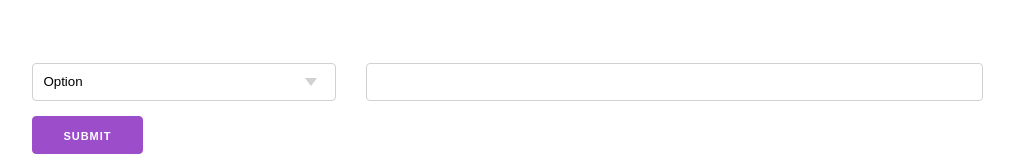
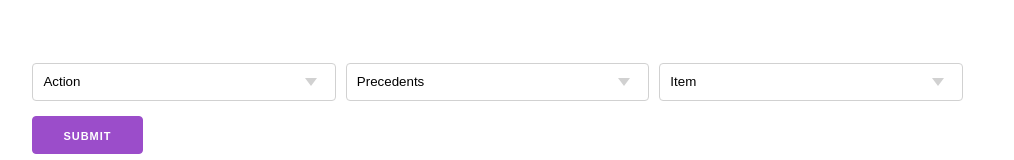
Before and after one commit to alliantce/insig, a React (Create React App) app in the folder client/: page /createstep in a window 1280 px wide. Shown: the top 160 px of the page, without its empty margins (102-1116 px from the left). Built offline with nearby package versions, Linux system fonts and the light colour scheme.

Commit message:
add missing fields to create step page

```diff
--- a/client/src/CreateStep.tsx
+++ b/client/src/CreateStep.tsx
@@ -6,50 +6,54 @@ import './createstep.scss';
 
 enum DOMNames {
     action = 'action',
-    description = 'description',
+    precedents = 'precedents',
+    item = 'item',
 }
 interface ICreateStep {
     action: string;
-    description: string;
+    precedents: string;
+    item: string;
 }
 class CreateStep extends Component<{}, ICreateStep> {
     constructor(props: any) {
         super(props);
         this.state = {
             action: 'default',
-            description: '',
+            precedents: 'default',
+            item: 'default',
         };
     }
 
     handleChange = (event: any) => {
         if (event.target.name === DOMNames.action) {
             this.setState({ action: event.target.value });
-        } else if (event.target.name === DOMNames.description) {
-            this.setState({ description: event.target.value });
+        } else if (event.target.name === DOMNames.precedents) {
+            this.setState({ precedents: event.target.value });
+        } else if (event.target.name === DOMNames.item) {
+            this.setState({ item: event.target.value });
         }
     }
 
     handleSubmit = (event: any) => {
-        const { description } = this.state;
-        alert('A name was submitted: ' + description);
+        const { precedents } = this.state;
+        alert('A name was submitted: ' + precedents);
         event.preventDefault();
     }
 
     render() {
-        const { action, description } = this.state;
+        const { action, precedents, item } = this.state;
         return (
             <main>
                 <form onSubmit={this.handleSubmit}>
                     <select name={DOMNames.action} value={action} onChange={this.handleChange}>
-                        <option value="default" disabled>Option</option>
+                        <option value="default" disabled>Action</option>
                     </select>
-                    <input
-                        className="description"
-                        type="text"
-                        name={DOMNames.description}
-                        value={description}
-                        onChange={this.handleChange}
-                    />
+                    <select name={DOMNames.precedents} value={precedents} onChange={this.handleChange}>
+                        <option value="default" disabled>Precedents</option>
+                    </select>
+                    <select name={DOMNames.item} value={item} onChange={this.handleChange}>
+                        <option value="default" disabled>Item</option>
+                    </select>
                     <input type="submit" />
                 </form>
             </main>
--- a/client/src/createstep.scss
+++ b/client/src/createstep.scss
@@ -1,8 +1,4 @@
 select {
-    width: 30%
+    width: 30%;
+    margin-right: 1%;
 }
-
-input.description {
-    margin-left: 3%;
-    width: 61%;
-}
```
